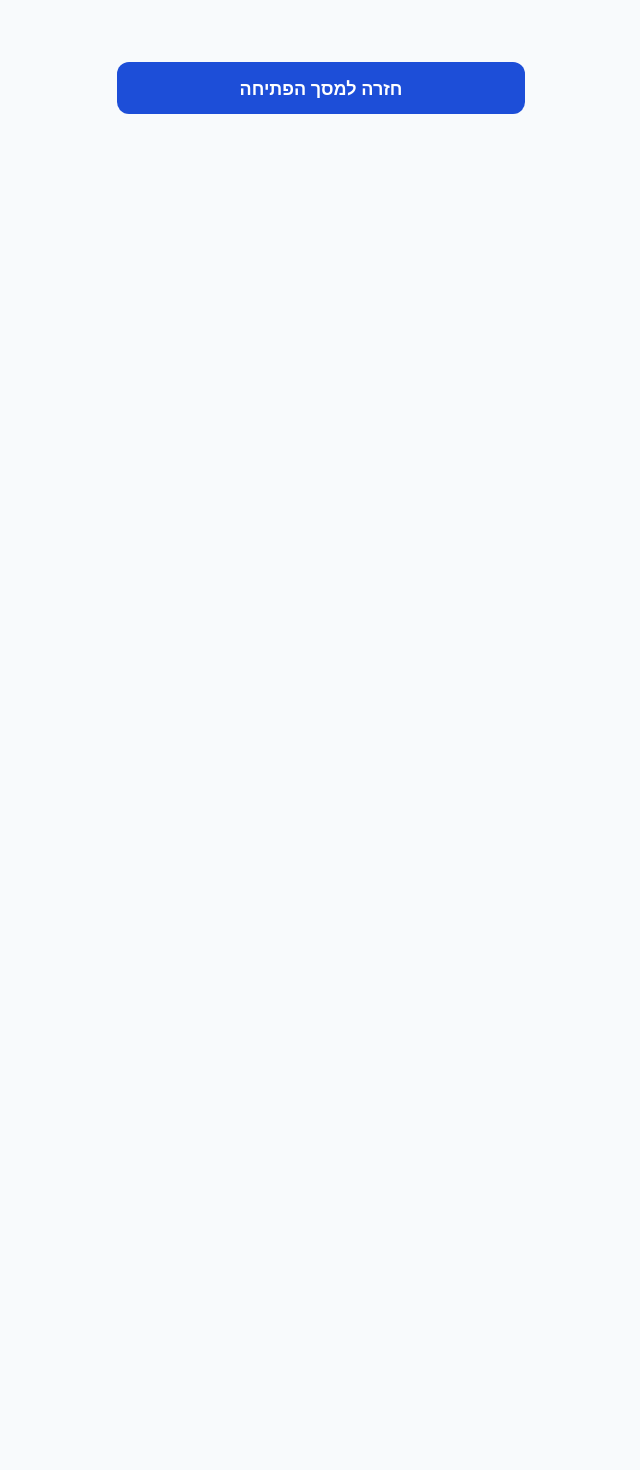
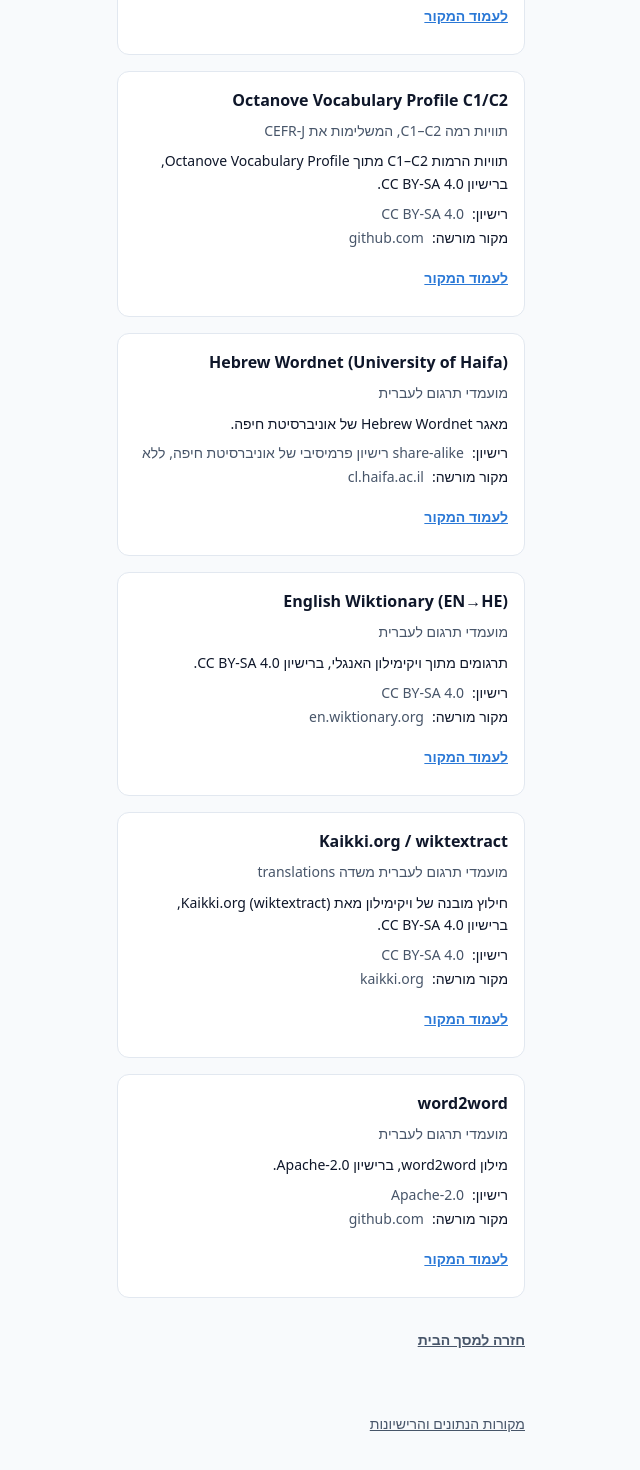
Before and after one commit to roygindi2-design/English-web, a Next.js app: page /sources in a window 1280 px wide. Before the commit this address had no page. Shown: the part 654-2124 px from the top of the page, without its empty margins (319-959 px from the left). Before the commit the page ends 800 px from the top, so only its background shows below. Built offline with nearby package versions, Linux system fonts and the light colour scheme.

Commit message:
loop(DEV): C-0027 T-011 /sources page + footer attribution link

```diff
--- a/app/layout.tsx
+++ b/app/layout.tsx
@@ -1,3 +1,4 @@
+import Link from 'next/link';
 import type { Metadata, Viewport } from 'next';
 import './globals.css';
 import ServiceWorkerRegistrar from '@/components/ServiceWorkerRegistrar';
@@ -38,6 +39,19 @@
             </span>
           </header>
           <main className="flex flex-1 flex-col gap-6 px-5 pb-8">{children}</main>
+          {/*
+            T-011: the attribution link has to be reachable from every screen,
+            because the obligation attaches to the product and not to one page.
+            min-h-touch keeps it at the 44px floor check:mobile enforces.
+          */}
+          <footer className="px-5 pb-6 pt-2">
+            <Link
+              href="/sources"
+              className="inline-flex min-h-touch items-center text-sm text-ink-muted underline"
+            >
+              מקורות הנתונים והרישיונות
+            </Link>
+          </footer>
         </div>
         <ServiceWorkerRegistrar />
       </body>
--- /dev/null
+++ b/app/sources/page.tsx
@@ -0,0 +1,74 @@
+import Link from 'next/link';
+import EnWord from '@/components/EnWord';
+import {
+  DATA_SOURCES,
+  SOURCES_PAGE_INTRO,
+  SOURCES_PAGE_TITLE,
+} from '@/lib/core/dataSources';
+
+/**
+ * /sources — T-011. The learner-facing half of the attribution obligation.
+ *
+ * Rendered from lib/core/dataSources.ts, the same record docs/data-licenses.md
+ * is generated from, so the page and the document cannot disagree.
+ *
+ * Anchored to the top, not centred: F-011 and F-016 both came from a heading
+ * inside a `flex-1 justify-center` wrapper, and check:mobile measures the gap
+ * between the header and `main h1` on every route including this one.
+ */
+export const metadata = {
+  title: 'מקורות הנתונים — אנגלית לאמיר״ם',
+};
+
+export default function SourcesPage() {
+  return (
+    <section className="flex flex-col gap-5">
+      <h1 className="text-2xl font-bold leading-tight">{SOURCES_PAGE_TITLE}</h1>
+      <p className="text-base leading-relaxed text-ink-muted">{SOURCES_PAGE_INTRO}</p>
+
+      <ul className="flex flex-col gap-4">
+        {DATA_SOURCES.map((source) => (
+          <li
+            key={source.id}
+            className="flex flex-col gap-2 rounded-xl border border-border-subtle bg-surface-raised p-4"
+          >
+            <h2 className="text-base font-semibold text-ink">
+              <EnWord>{source.name}</EnWord>
+            </h2>
+            <p className="text-sm leading-relaxed text-ink-muted">{source.usedFor}</p>
+            <p className="text-sm leading-relaxed text-ink">{source.attributionHe}</p>
+            <dl className="flex flex-col gap-1 text-sm text-ink-muted">
+              <div className="flex gap-2">
+                <dt className="font-medium text-ink">רישיון:</dt>
+                <dd>
+                  <EnWord>{source.licence}</EnWord>
+                </dd>
+              </div>
+              <div className="flex gap-2">
+                <dt className="font-medium text-ink">מקור מורשה:</dt>
+                <dd>
+                  <EnWord>{source.host}</EnWord>
+                </dd>
+              </div>
+            </dl>
+            <a
+              href={source.url}
+              rel="noreferrer"
+              target="_blank"
+              className="inline-flex min-h-touch items-center text-sm font-semibold text-brand underline"
+            >
+              לעמוד המקור
+            </a>
+          </li>
+        ))}
+      </ul>
+
+      <Link
+        href="/"
+        className="inline-flex min-h-touch items-center text-sm font-semibold text-ink-muted underline"
+      >
+        חזרה למסך הבית
+      </Link>
+    </section>
+  );
+}
--- a/scripts/verify-mobile.mjs
+++ b/scripts/verify-mobile.mjs
@@ -28,6 +28,7 @@
   '/login',
   '/onboarding',
   '/offline',
+  '/sources',
   '/study',
   // T-041 layout fixtures. noindex, unlinked, and deliberately not learning
   // content — they exist so the card is measured at 320/375/414 like every
```
Also changed, not shown: 1 other file (tests, documents, lock files or other folders).
